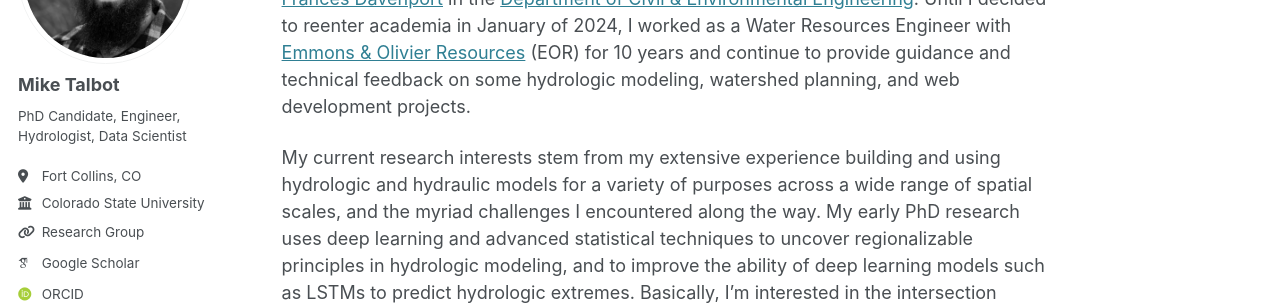
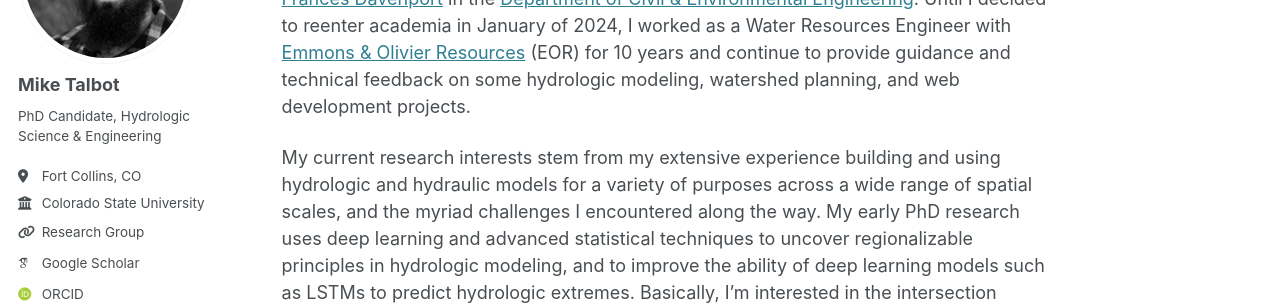
Before and after one commit to realmiketalbot/realmiketalbot.github.io, a Jekyll site: the page built from _pages/about.md, in a window 1280 px wide. Shown: the part 217-522 px from the top of the page. Built offline with Jekyll 4.4.1, drawn with Linux system fonts in a browser that asks for light colours; some web fonts are replaced; comment, search, counter and statistics services are not loaded.

Commit message:
Minor revision

```diff
--- a/_config.yml
+++ b/_config.yml
@@ -24,7 +24,7 @@ author:
   avatar           : "mike-talbot-bw.png"
   name             : "Mike Talbot"
   pronouns         : # example: "she/her"
-  bio              : "PhD Candidate, Engineer, Hydrologist, Data Scientist"
+  bio              : "PhD Candidate, Hydrologic Science & Engineering"
   location         : "Fort Collins, CO"
   employer         : "Colorado State University"
   research-uri     : https://fdavenport.github.io
```
